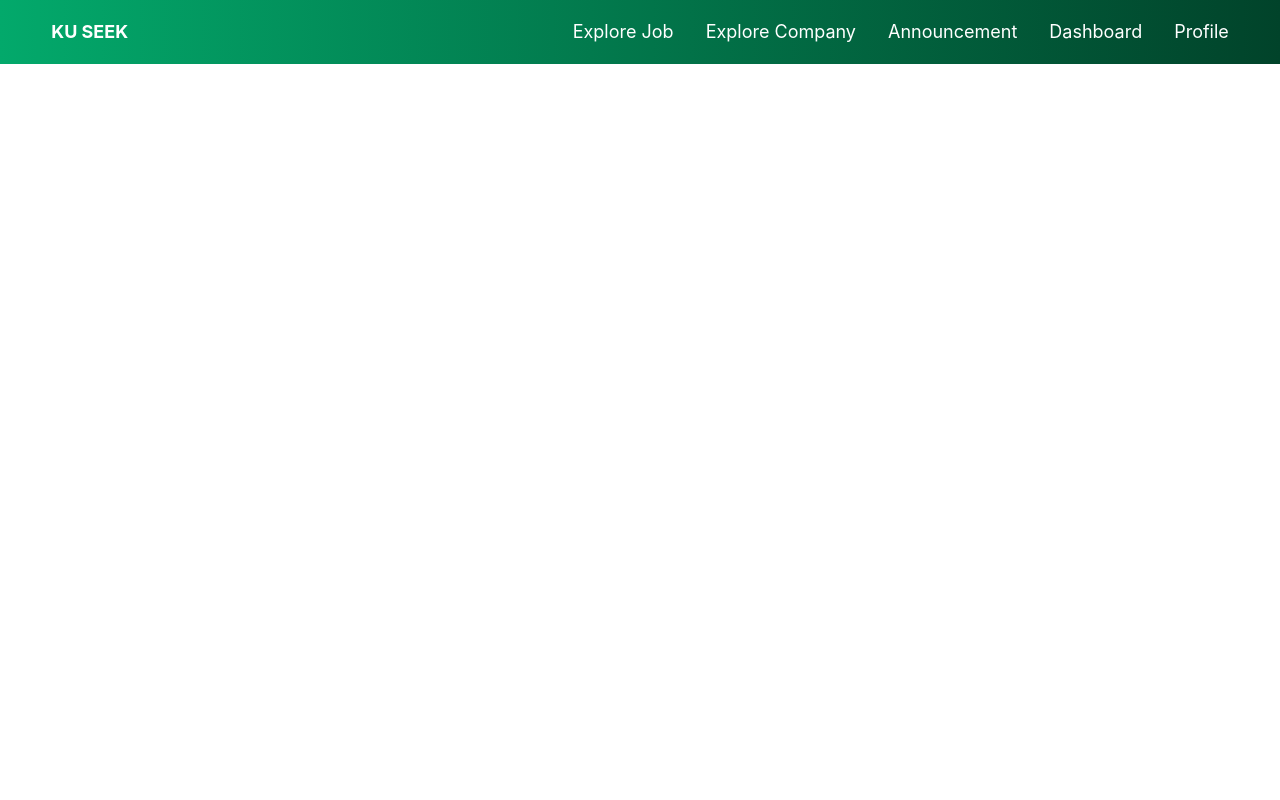
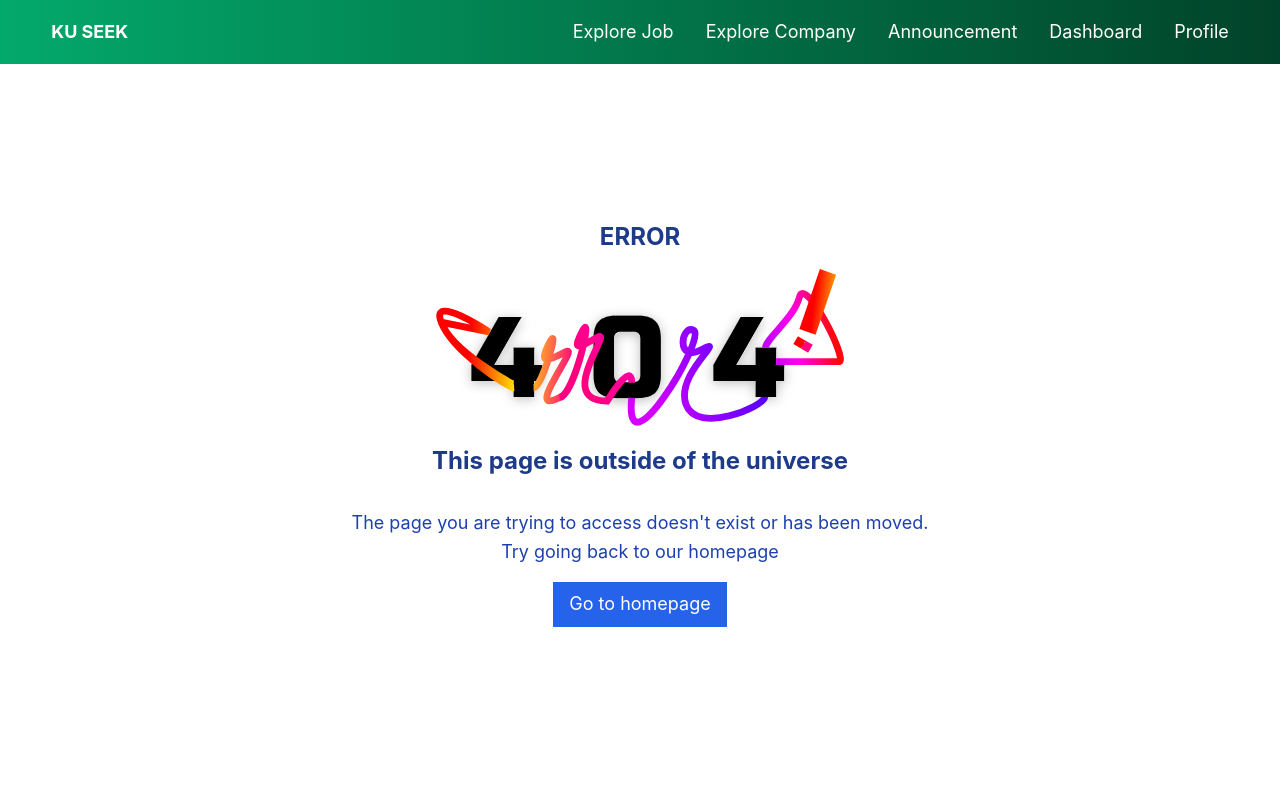
Before and after one commit to KU-jobapp-guys/KU-Seek, a Vue app in the folder frontend/: page /1 in a window 1280 px wide. Shown: the top 800 px of the page. Built offline with nearby package versions, Linux system fonts and the light colour scheme.

Commit message:
add customize error404 view

```diff
--- /dev/null
+++ b/frontend/src/components/NotFound.vue
@@ -0,0 +1,14 @@
+<script setup>
+import error404 from '@/assets/icons/error404.svg'
+</script>
+<template>
+  <div class="w-full h-[90vh] flex items-center justify-center">
+    <div class="flex flex-col gap-y-4 items-center justify-center text-center py-8 px-12">
+      <p class="text-2xl font-bold text-blue-900">ERROR</p>
+      <img :src="error404" class="h-[20vh]" />
+      <p class="text-2xl font-bold text-blue-900">This page is outside of the universe</p>
+      <p class="mt-4 text-blue-800">The page you are trying to access doesn't exist or has been moved.<br />Try going back to our homepage</p>
+      <a href="/" class="bg-blue-600 text-white px-4 py-2" >Go to homepage</a>
+    </div>
+  </div>
+</template>
--- a/frontend/src/router/index.ts
+++ b/frontend/src/router/index.ts
@@ -4,6 +4,7 @@ import JobBoardView from '@/views/JobBoardView.vue'
 import CompanyBoardView from '@/views/CompanyBoardView.vue'
 import StudentDashboardView from '@/views/StudentDashboardView.vue'
 import CompanyDashboardView from '@/views/CompanyDashboardView.vue'
+import NotFound from '@/components/NotFound.vue'
 
 const router = createRouter({
   history: createWebHistory(import.meta.env.BASE_URL),
@@ -33,6 +34,10 @@ const router = createRouter({
       name: 'company dashboard',
       component: CompanyDashboardView,
     },
+    {
+      path: "/:notFound",
+      component: NotFound,
+    },
   ],
 })
 
```
Also changed, not shown: frontend/src/assets/icons/error404.svg (added).
